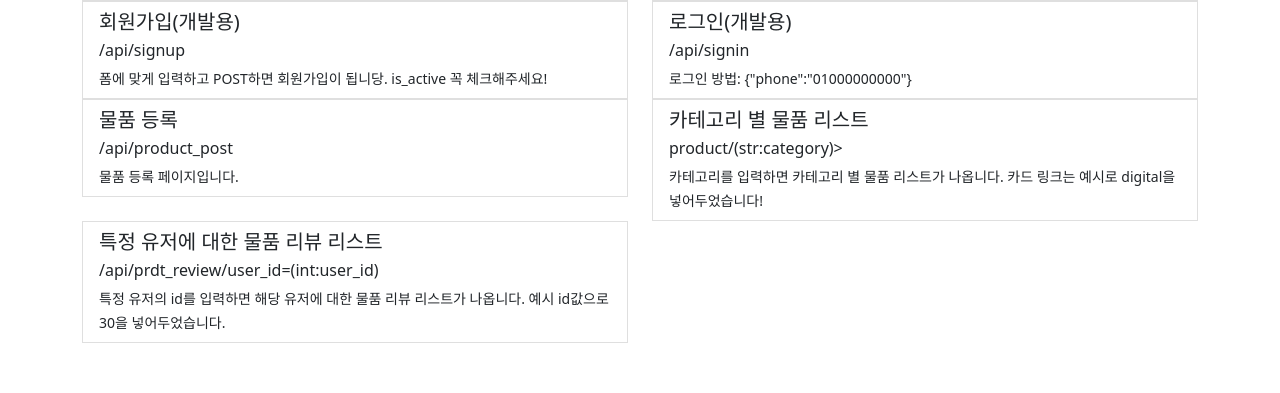
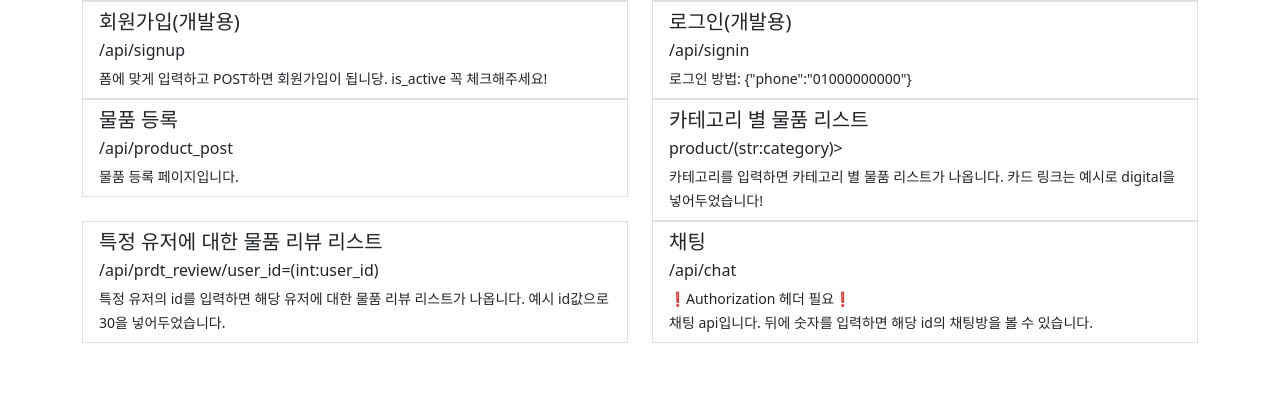
Before and after one commit to SRCdevvv/BillRun_back, a Django app: template api/templates/api/main.html in a window 1280 px wide. Shown: the part 1123-1516 px from the top of the page. Run offline with Django 3.2, Linux system fonts and the light colour scheme; the template is opened without the code that fills it, so the values that code supplies are empty.

Commit message:
Update chatroom_detail feature

```diff
--- a/api/admin.py
+++ b/api/admin.py
@@ -29,6 +29,7 @@ admin_site.register(Chat)
 
 class UserAdmin(admin.ModelAdmin):
     list_display = (
+        'id',
         'phone',
         'nickname',
         'email',
@@ -37,6 +38,7 @@ class UserAdmin(admin.ModelAdmin):
     )
 
     list_display_links = (
+        'id',
         'phone',
         'nickname',
         'email'
--- a/api/serializers.py
+++ b/api/serializers.py
@@ -29,6 +29,7 @@ def serialize_room(room):
 
 def serializer_rooms(rooms):
     return [serialize_room(room) for room in rooms]
+
 
 class UUSerializer(serializers.ModelSerializer): #간단쓰
     class Meta:
--- a/api/templates/api/main.html
+++ b/api/templates/api/main.html
@@ -252,6 +252,15 @@
                         <small>특정 유저의 id를 입력하면 해당 유저에 대한 물품 리뷰 리스트가 나옵니다. 예시 id값으로 30을 넣어두었습니다.</small>
                     </a>
                 </div>
+                <div class="col-sm-6">
+                    <a href="{% url 'api:chat' %}" class="list-group-item list-group-item-action">
+                        <div class="d-flex w-100 justify-content-between">
+                            <h5 class="mb-1">채팅</h5>
+                        </div>
+                        <p class="mb-1">/api/chat</p>
+                        <small>❗️Authorization 헤더 필요❗️<br>채팅 api입니다. 뒤에 숫자를 입력하면 해당 id의 채팅방을 볼 수 있습니다.</small>
+                    </a>
+                </div>
             </div>
         </div>
     </div>
--- a/api/urls.py
+++ b/api/urls.py
@@ -104,5 +104,7 @@ urlpatterns = [
     path('notice/', NoticeList.as_view(), name="notice"),
     path('notice/<int:notice_id>', NoticeDetail.as_view(), name="notice_detail"),
 
-    path('chat/', chat_view, name="chat")
+    # Chat
+    path('chat/', chat_view, name="chat"), #채팅방 리스트
+    path('chat/<int:chatroom_id>', ChatRoomDetail.as_view(), name="chatroom_detail"), #채팅방 상세보기
 ]
```
Also changed, not shown: api/templates/api/main_user.html (+9 -0 lines), api/views.py (+16 -2 lines), db.sqlite3.
